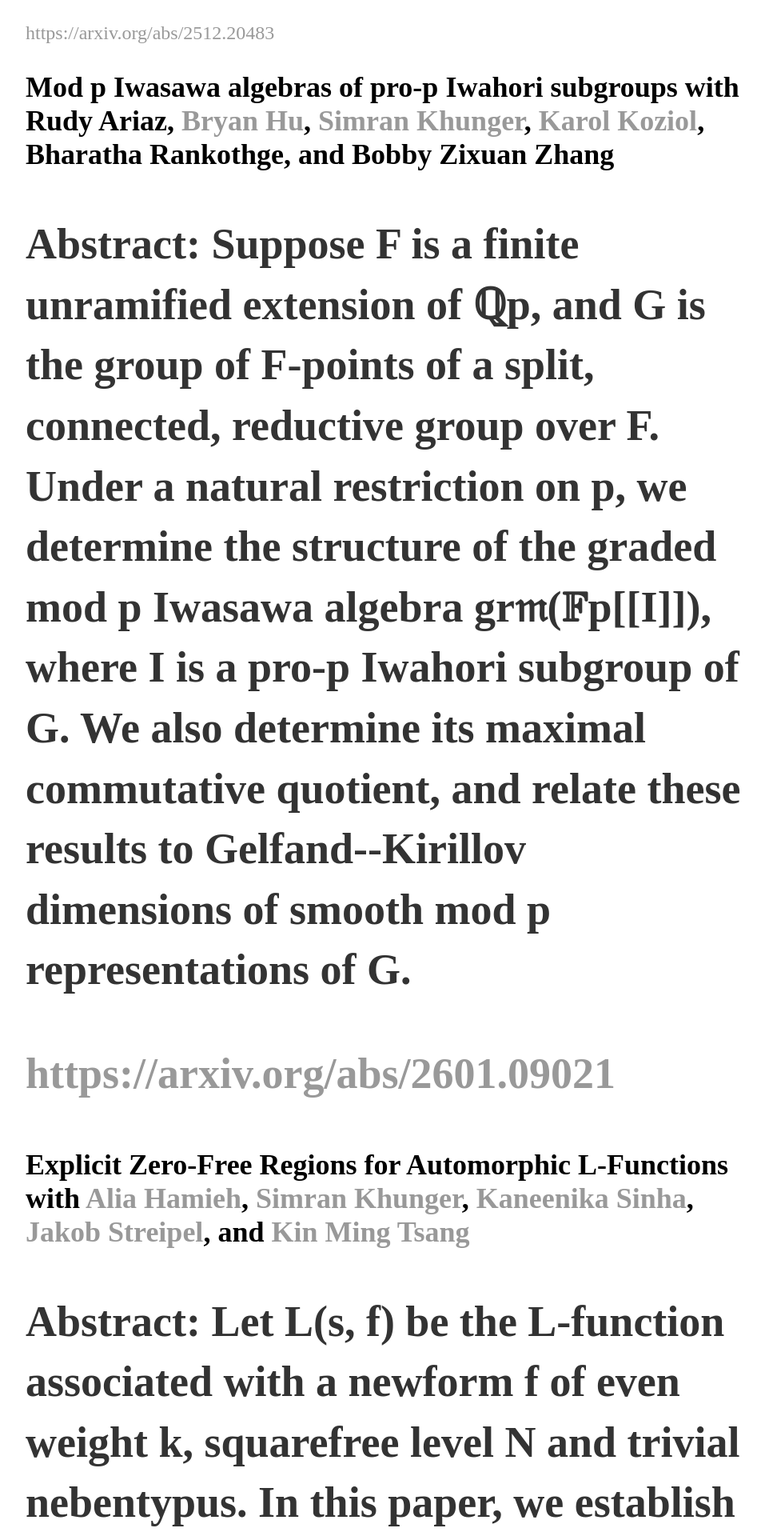
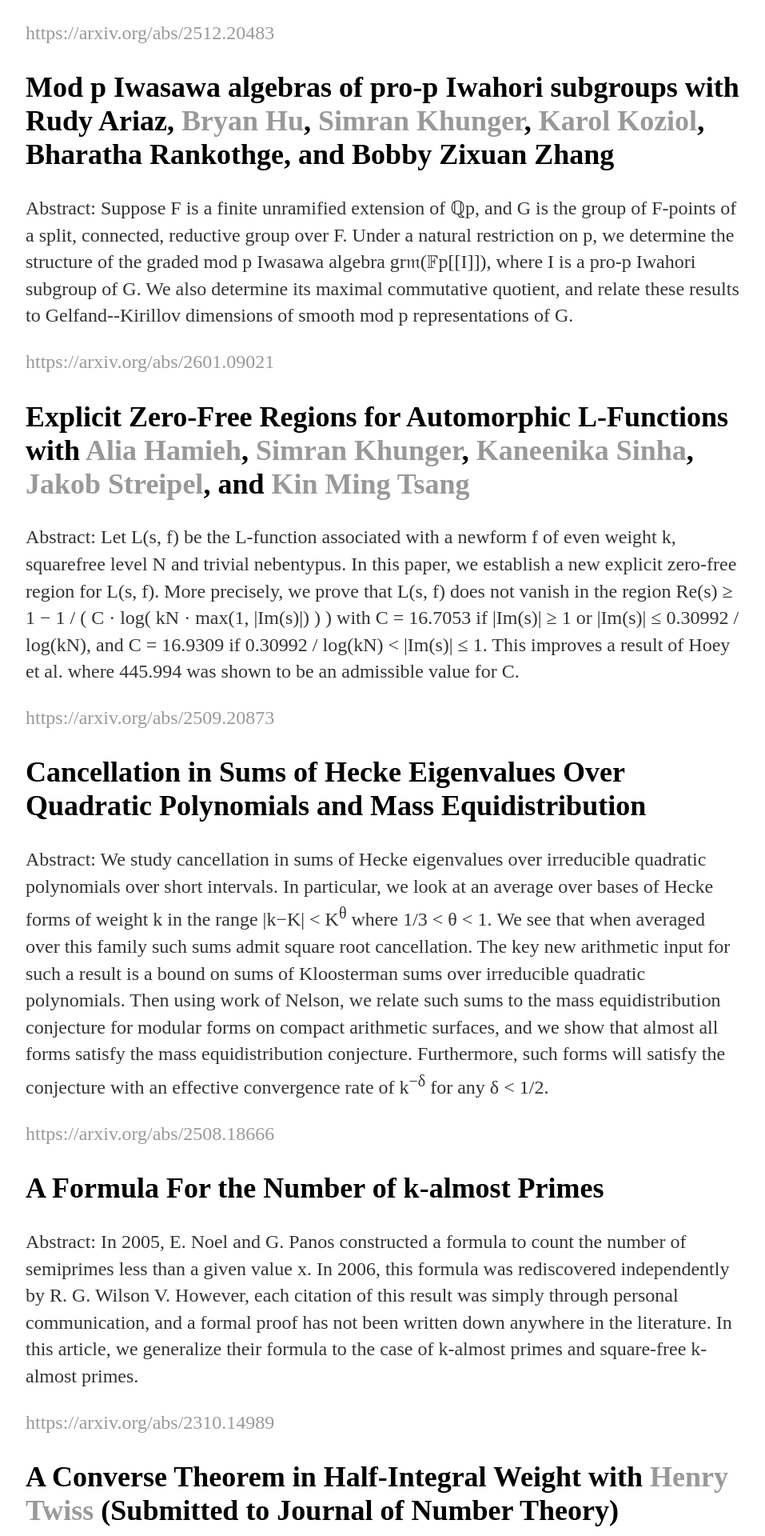
Before and after one commit to stevenecreech/stevenecreech.github.io, a Jekyll site: the page built from research/index.html, in a window 1280 px wide. Shown: the part 741-2661 px from the top of the page at 80% size, without its empty margins (160-1117 px from the left). Built offline with Jekyll 4.4.1, drawn with Linux system fonts in a browser that asks for light colours; Markdown is read by kramdown in place of the engine named in the settings.

Commit message:
Improve formatting of research index HTML
Formatted abstract for better readability.

```diff
--- a/research/index.html
+++ b/research/index.html
@@ -22,9 +22,13 @@ title: Steven Creech Research
 	<p><a href = "https://arxiv.org/abs/2512.20483">https://arxiv.org/abs/2512.20483</a></p>
 
 	<font size="+2"><h2>Mod p Iwasawa algebras of pro-p Iwahori subgroups with Rudy Ariaz,
-		<a href = "https://bryan-hu.github.io/">Bryan Hu</a>, <a href = "https://public.websites.umich.edu/~skhunger/index.html"> Simran Khunger</a>, <a href = "https://karolkoziol.github.io/">Karol Koziol</a>, Bharatha Rankothge, and Bobby Zixuan Zhang
+		<a href = "https://bryan-hu.github.io/">Bryan Hu</a>, <a href = "https://public.websites.umich.edu/~skhunger/index.html"> Simran Khunger</a>, <a href = "https://karolkoziol.github.io/">Karol Koziol</a>, Bharatha Rankothge, and Bobby Zixuan Zhang</h2></font>
 
-	<p>Abstract: Suppose F is a finite unramified extension of ℚp, and G is the group of F-points of a split, connected, reductive group over F. Under a natural restriction on p, we determine the structure of the graded mod p Iwasawa algebra gr𝔪(𝔽p[[I]]), where I is a pro-p Iwahori subgroup of G. We also determine its maximal commutative quotient, and relate these results to Gelfand--Kirillov dimensions of smooth mod p representations of G.	</p>
+	<p>Abstract: Suppose F is a finite unramified extension of ℚp, and G is the group of F-points of a split,
+		connected, reductive group over F. Under a natural restriction on p, we determine the structure of the
+		graded mod p Iwasawa algebra gr𝔪(𝔽p[[I]]), where I is a pro-p Iwahori subgroup of G. We also determine its
+		maximal commutative quotient, and relate these results to Gelfand--Kirillov dimensions of smooth mod p representations of G.
+	</p>
 
 	<p><a href = "https://arxiv.org/abs/2601.09021">https://arxiv.org/abs/2601.09021</a></p>
 
```
